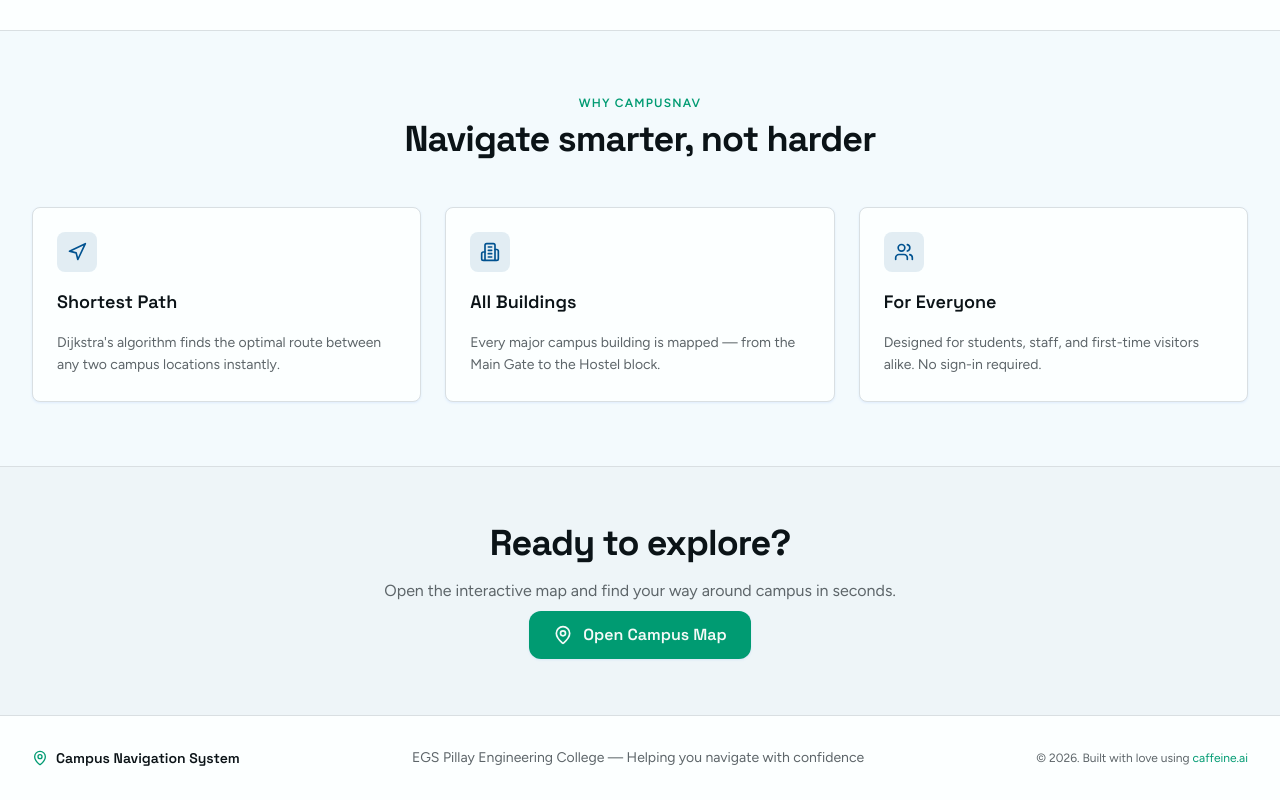
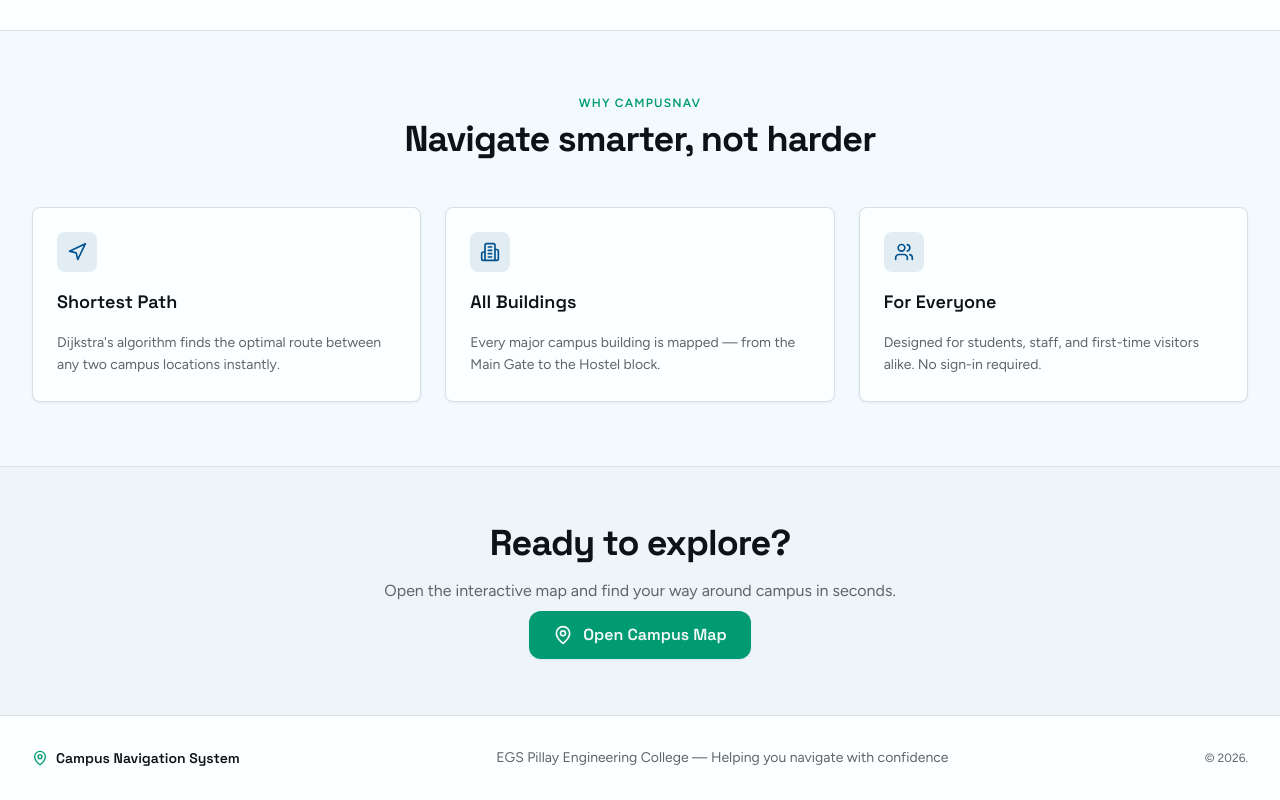
Before and after one commit to Brindha-it/campus-navigator, a React (Vite) app in the folder src/frontend/: page / in a window 1280 px wide. Shown: the part 562-1362 px from the top of the page. Built offline with nearby package versions, Linux system fonts and the light colour scheme; what @caffeineai/core-infrastructure would draw is missing.

Commit message:
Update Footer.tsx
updated

```diff
--- a/src/frontend/src/components/layout/Footer.tsx
+++ b/src/frontend/src/components/layout/Footer.tsx
@@ -21,15 +21,8 @@ export function Footer() {
             confidence
           </p>
           <p className="text-muted-foreground text-xs">
-            &copy; {year}. Built with love using{" "}
-            <a
-              href={`https://caffeine.ai?utm_source=caffeine-footer&utm_medium=referral&utm_content=${hostname}`}
-              target="_blank"
-              rel="noopener noreferrer"
-              className="text-accent hover:underline transition-colors duration-200"
-            >
-              caffeine.ai
-            </a>
+            &copy; {year}. {" "}
+
           </p>
         </div>
       </div>
```
